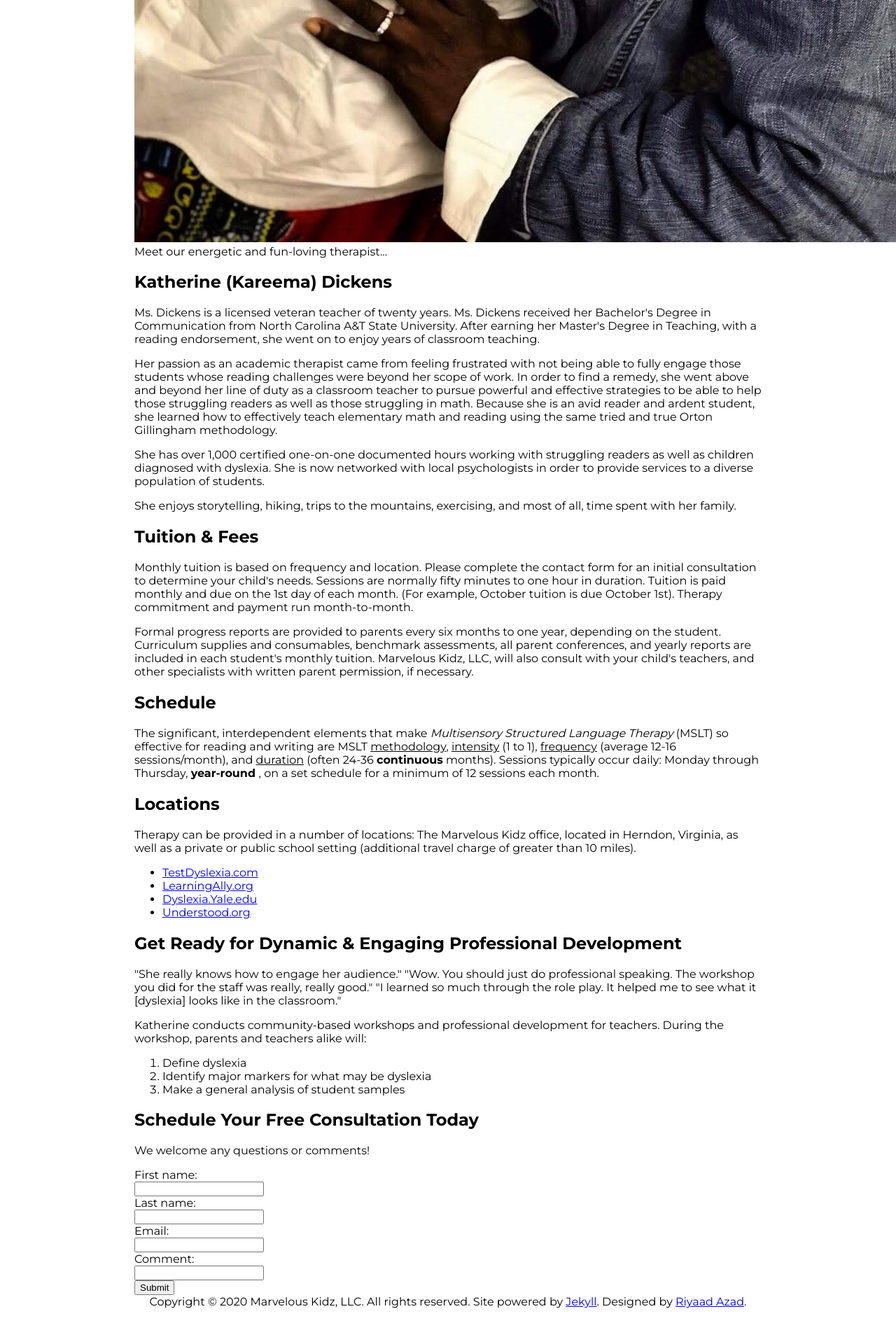
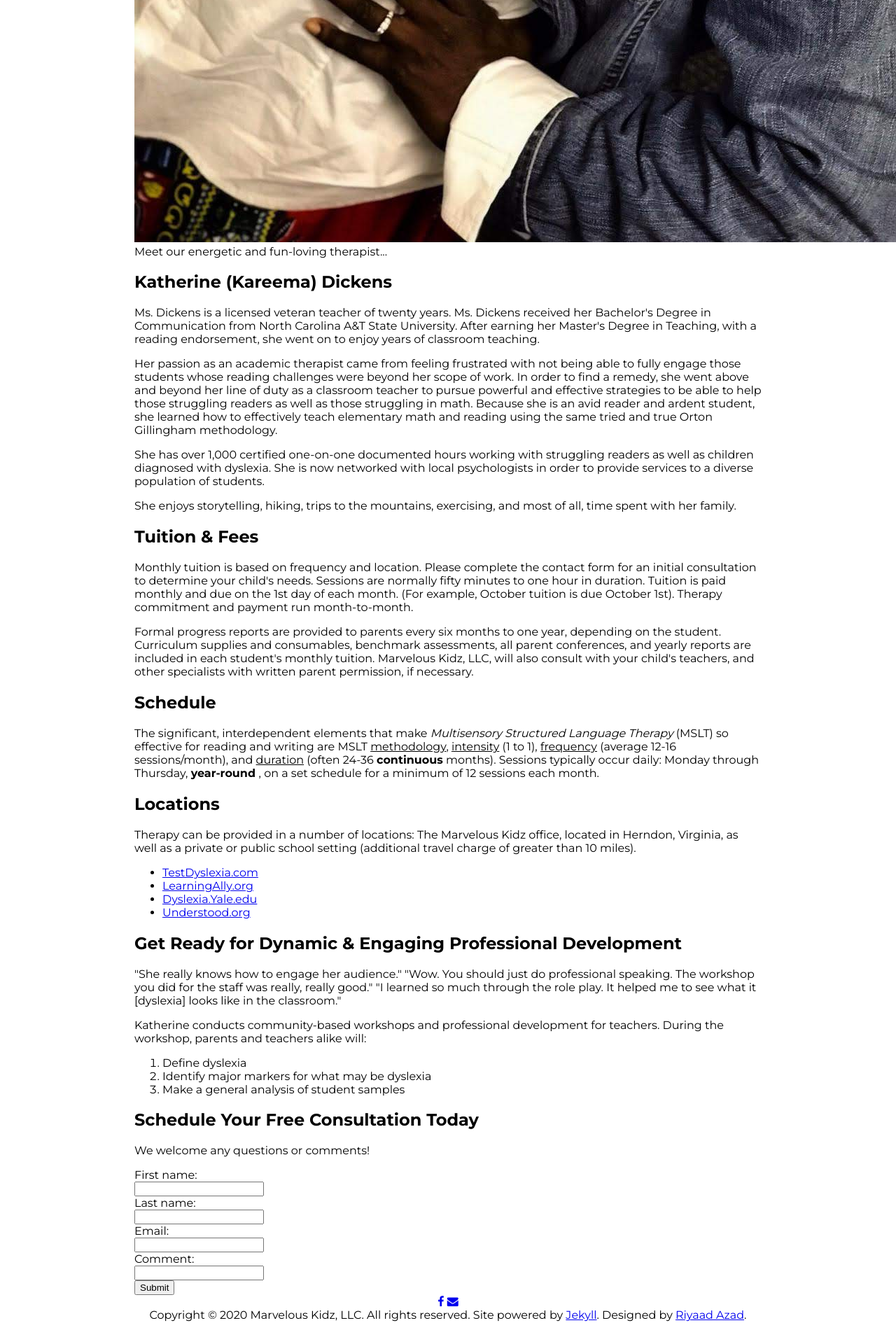
Before and after one commit to Marvelous-Kidz-LLC/marvelous-kidz-llc.github.io, a Jekyll site: the page built from index.html, in a window 1280 px wide. Shown: the part 3402-5322 px from the top of the page at 70% size. Built offline with Jekyll 4.4.1, drawn with Linux system fonts in a browser that asks for light colours.

Commit message:
Add social icons

```diff
--- a/_includes/footer.html
+++ b/_includes/footer.html
@@ -1,3 +1,7 @@
 <footer>
+    <div class="social-icons section">
+        <a href="https://m.facebook.com/profile.php?id=100016995160835"><span class="fa fa-facebook"></span></a>
+        <a href="mailto:marvelouskidz@gmail.com"><span class="fa fa-envelope"></span></a>
+    </div>
     Copyright &copy; {{ site.current-year }} Marvelous Kidz, LLC. All rights reserved. Site powered by <a href="https://jekyllrb.com/" target="_blank">Jekyll</a>. Designed by <a href="{{ site.designer-website }}" target="_blank">{{ site.designer-name }}</a>.
 </footer>
```
